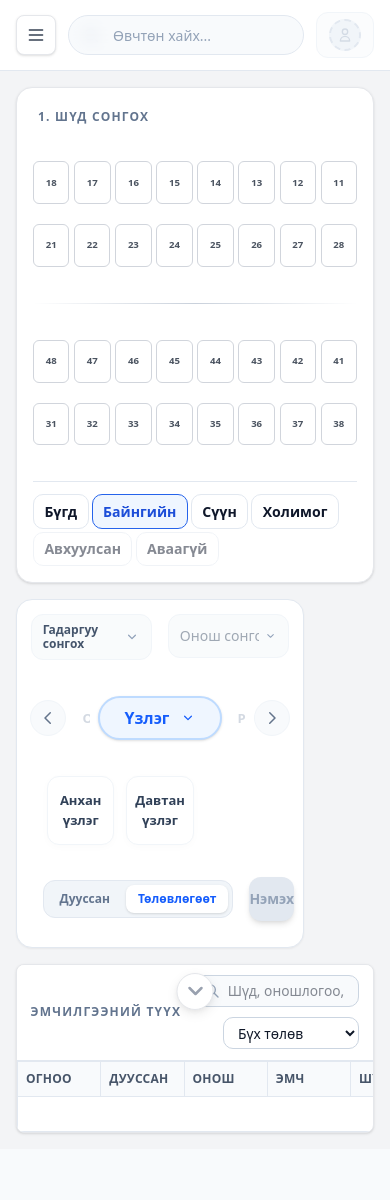
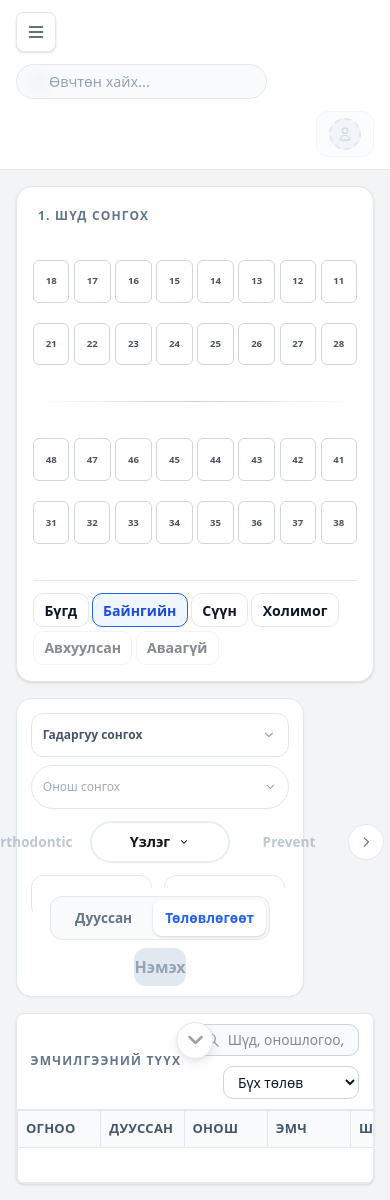
Before and after one commit to khishigtogtokh321/Codexwebapp, a Vue app: page / in a window 390 px wide. Before the commit the page ends 1149 px from the top, so only its background shows below. Built offline with nearby package versions, Linux system fonts and the light colour scheme.

Commit message:
UI RESPONSIVE

```diff
--- a/src/assets/styles/components.css
+++ b/src/assets/styles/components.css
@@ -751,14 +751,14 @@
   }
 
   .ui-input {
-    width: 100%;
+    width: 70%;
     border: 1px solid #e2e8f0;
     border-radius: 999px;
     background: #f8fafc;
     color: #0f172a;
     font-size: 0.9rem;
-    min-height: 2.75rem;
-    padding: 0.55rem 2.75rem 0.55rem 2.75rem;
+    min-height: 2rem;
+    padding: 0.35rem 2rem 0.35rem 2rem;
     transition: border-color 120ms ease, box-shadow 120ms ease, background-color 120ms ease;
   }
 
@@ -1747,8 +1747,7 @@
   .treatment-carousel__item--next {
     color: #94a3b8;
     opacity: 0.6;
-    flex: 1 1 0;
-    min-width: 0;
+    flex: 0 0 110px;
     text-align: center;
     white-space: nowrap;
     overflow: hidden;
@@ -1765,12 +1764,12 @@
 
   .treatment-carousel__active-wrapper {
     position: relative;
-    flex: 0 0 auto;
+    flex: 0 0 140px;
     display: flex;
     justify-content: center;
     align-items: center;
-    width: auto;
-    min-width: 120px;
+    width: 30%;
+    min-width: 140px;
     max-width: 200px;
   }
 
@@ -1785,9 +1784,9 @@
     gap: 0.25rem;
     padding: 0.5rem 0.75rem;
     background: #ffffff;
-    border: 2px solid #2563eb;
+    border: 2px solid #e8efef ;
     border-radius: 999px;
-    color: #1e40af;
+    color: #121318;
     font-size: 0.9rem;
     font-weight: 700;
   }
@@ -2210,7 +2209,7 @@
     display: inline-flex;
     align-items: center;
     justify-content: center;
-    min-height: 44px;
+    min-height: 36px;
     padding: 0.4rem 0.75rem;
     border: none;
     background: transparent;
@@ -2237,7 +2236,7 @@
   /* Full-width Primary Add Button */
   .treatment-add-button-primary {
     width: 100%;
-    height: 52px;
+    height: 38px;
     display: inline-flex;
     align-items: center;
     justify-content: center;
--- a/src/components/history/TreatmentHistoryTable.vue
+++ b/src/components/history/TreatmentHistoryTable.vue
@@ -452,26 +452,34 @@ watch(isEditOpen, (open) => {
   }
 }
 
-/* Enable Horizontal Scroll and avoid squeezing */
+/* Enable Horizontal Scroll and avoid squeezing only on Portrait/Small screens */
+@media (max-width: 1023px) {
+  .history-grid__table {
+    min-width: 1000px;
+    table-layout: fixed;
+  }
+
+  .history-grid__table-shell {
+    overflow-x: auto !important;
+    -webkit-overflow-scrolling: touch;
+  }
+}
+
 .history-grid__table {
-  min-width: 1000px !important;
-  table-layout: fixed;
   width: 100%;
 }
 
 .history-grid__cell,
 .history-grid__table thead th {
-  padding: 10px 8px !important;
-  font-size: 12px !important;
-  white-space: nowrap !important;
+  padding: 10px 8px;
+  font-size: 13px;
+  white-space: nowrap;
   overflow: hidden;
   text-overflow: ellipsis;
 }
 
 .history-grid__table-shell {
-  overflow-x: auto !important;
   overflow-y: auto;
-  -webkit-overflow-scrolling: touch;
 }
 
 .custom-scrollbar::-webkit-scrollbar {
--- a/src/components/layout/TopBar.vue
+++ b/src/components/layout/TopBar.vue
@@ -193,11 +193,11 @@ onBeforeUnmount(() => {
 
 <template>
   <header class="topbar-shell">
-    <div class="topbar-inner !flex-row !items-center !justify-between gap-3 sm:gap-4">
+    <div class="topbar-inner flex flex-col lg:flex-row lg:items-center lg:justify-between gap-3 lg:gap-4">
       <!-- Slot for Menu Button on Tablet/Mobile -->
       <slot name="leading"></slot>
 
-      <div ref="rootRef" class="topbar-search !max-w-[420px]">
+      <div ref="rootRef" class="topbar-search">
         <span class="ui-input__icon" aria-hidden="true">
           <svg viewBox="0 0 24 24" fill="none" stroke="currentColor" stroke-width="1.5">
             <path stroke-linecap="round" stroke-linejoin="round" d="M21 21l-4.35-4.35m0 0a7.5 7.5 0 10-10.61-10.6 7.5 7.5 0 0010.6 10.6z" />
@@ -210,7 +210,7 @@ onBeforeUnmount(() => {
           inputmode="search"
           autocomplete="off"
           placeholder="Өвчтөн хайх..."
-          class="ui-input !bg-slate-100/50 !backdrop-blur-sm focus:!bg-white focus:!ring-4 focus:!ring-blue-500/10 transition-all !min-h-[40px] !h-10 !text-sm"
+          class="ui-input bg-slate-100/50 backdrop-blur-sm focus:bg-white focus:ring-4 focus:ring-blue-500/10 transition-all font-medium"
           :aria-expanded="showDropdown"
           aria-controls="patient-search-dropdown"
           @focus="handleFocus"
@@ -292,7 +292,7 @@ onBeforeUnmount(() => {
         </div>
       </div>
 
-      <div class="topbar-patient-wrap !w-auto">
+      <div class="topbar-patient-wrap">
         <div v-if="activePatientDisplay" class="flex items-center gap-2 sm:gap-3 px-2 py-1 sm:px-3 sm:py-1.5 rounded-xl border border-slate-100/80 bg-white/50 shadow-sm group">
           <div class="text-right hidden sm:block">
             <p class="text-[13px] font-bold text-slate-800 leading-tight">
--- a/src/components/treatment/RightTreatmentWizard.vue
+++ b/src/components/treatment/RightTreatmentWizard.vue
@@ -407,20 +407,26 @@ function handleAdd() {
   >
 
     <div class="treatment-wizard__content">
-      <!-- Side-by-Side Dropdowns -->
-      <div class="grid grid-cols-2 gap-4 mb-6">
-        <div class="treatment-wizard__field relative">
+      <div class="treatment-wizard__row">
+        <div class="treatment-wizard__block treatment-wizard__field">
+          <div class="space-y-2">
+            <!-- <span class="treatment-wizard__field-label">Гадаргуу</span> -->
+            <div class="relative">
             <button
               type="button"
               ref="surfaceTriggerRef"
-            class="treatment-surface-trigger !w-full !rounded-xl !bg-slate-50/80 !border-slate-100"
+              class="treatment-surface-trigger"
               @click="toggleSurfaceDropdown"
             >
-            <span class="treatment-surface-trigger__label !text-slate-600">
+              <span class="treatment-surface-trigger__label">
                 {{ surfaceTriggerLabel }}
               </span>
-            <svg class="h-4 w-4 text-slate-400" viewBox="0 0 20 20" fill="currentColor">
-              <path fill-rule="evenodd" d="M5.23 7.21a.75.75 0 011.06.02L10 10.94l3.71-3.71a.75.75 0 111.06 1.06l-4.24 4.25a.75.75 0 01-1.06 0L5.21 8.29a.75.75 0 01.02-1.08z" clip-rule="evenodd" />
+              <svg class="h-4 w-4 text-slate-400" viewBox="0 0 20 20" fill="currentColor" aria-hidden="true">
+                <path
+                  fill-rule="evenodd"
+                  d="M5.23 7.21a.75.75 0 011.06.02L10 10.94l3.71-3.71a.75.75 0 111.06 1.06l-4.24 4.25a.75.75 0 01-1.06 0L5.21 8.29a.75.75 0 01.02-1.08z"
+                  clip-rule="evenodd"
+                />
               </svg>
             </button>
 
@@ -429,41 +435,94 @@ function handleAdd() {
                 v-if="showSurfaceDropdown"
                 ref="surfaceDropdownRef"
                 class="treatment-surface-dropdown"
-              :class="surfaceDropdownPlacement === 'top' ? 'treatment-surface-dropdown--top' : 'treatment-surface-dropdown--bottom'"
+                :class="surfaceDropdownPlacement === 'top'
+                  ? 'treatment-surface-dropdown--top'
+                  : 'treatment-surface-dropdown--bottom'"
                 :style="surfaceDropdownStyles"
               >
                 <div class="treatment-surface-dropdown__content">
                   <div class="treatment-surface-grid">
                     <div></div>
-                  <button type="button" class="treatment-surface-button" :class="selectedSurfaces.includes('B/F') ? 'treatment-surface-button--selected' : ''" @click="toggleSurface('B/F')">B/F</button>
+                    <button
+                      type="button"
+                      class="treatment-surface-button"
+                      :class="selectedSurfaces.includes('B/F') ? 'treatment-surface-button--selected' : ''"
+                      @click="toggleSurface('B/F')"
+                    >
+                      B/F
+                    </button>
+
                     <div></div>
-                  <button type="button" class="treatment-surface-button" :class="selectedSurfaces.includes('M') ? 'treatment-surface-button--selected' : ''" @click="toggleSurface('M')">M</button>
-                  <button type="button" class="treatment-surface-button" :class="selectedSurfaces.includes('O/I') ? 'treatment-surface-button--selected' : ''" @click="toggleSurface('O/I')">O/I</button>
-                  <button type="button" class="treatment-surface-button" :class="selectedSurfaces.includes('D') ? 'treatment-surface-button--selected' : ''" @click="toggleSurface('D')">D</button>
+
+                    <button
+                      type="button"
+                      class="treatment-surface-button"
+                      :class="selectedSurfaces.includes('M') ? 'treatment-surface-button--selected' : ''"
+                      @click="toggleSurface('M')"
+                    >
+                      M
+                    </button>
+
+                    <button
+                      type="button"
+                      class="treatment-surface-button"
+                      :class="selectedSurfaces.includes('O/I') ? 'treatment-surface-button--selected' : ''"
+                      @click="toggleSurface('O/I')"
+                    >
+                      O/I
+                    </button>
+
+                    <button
+                      type="button"
+                      class="treatment-surface-button"
+                      :class="selectedSurfaces.includes('D') ? 'treatment-surface-button--selected' : ''"
+                      @click="toggleSurface('D')"
+                    >
+                      D
+                    </button>
+
                     <div></div>
-                  <button type="button" class="treatment-surface-button" :class="selectedSurfaces.includes('L/P') ? 'treatment-surface-button--selected' : ''" @click="toggleSurface('L/P')">L/P</button>
+                    <button
+                      type="button"
+                      class="treatment-surface-button"
+                      :class="selectedSurfaces.includes('L/P') ? 'treatment-surface-button--selected' : ''"
+                      @click="toggleSurface('L/P')"
+                    >
+                      L/P
+                    </button>
                     <div></div>
                   </div>
                 </div>
               </div>
             </Teleport>
+
+          </div>
+        </div>
       </div>
 
-        <div class="treatment-wizard__field relative">
+        <div class="treatment-wizard__block treatment-wizard__field">
+          <div class="space-y-3">
+            <!-- <span class="treatment-wizard__field-label">Онош сонгох</span> -->
+            <div>
+              <div class="relative">
               <div
                 ref="diagnosisTriggerRef"
-            class="treatment-diagnosis-trigger !w-full !rounded-xl !bg-slate-50/80 !border-slate-100"
+                class="treatment-diagnosis-trigger"
                 @click="toggleDiagnosisDropdown"
               >
                 <input
                   v-model="diagnosisQuery"
                   type="text"
                   placeholder="Онош сонгох"
-              class="treatment-input w-full bg-transparent text-slate-600 focus:outline-none !text-sm"
+                  class="treatment-input w-full bg-transparent text-slate-600 focus:outline-none"
                   @focus="openDiagnosisDropdown"
                 />
-            <svg class="h-4 w-4 text-slate-400" viewBox="0 0 20 20" fill="currentColor">
-              <path fill-rule="evenodd" d="M5.23 7.21a.75.75 0 011.06.02L10 10.94l3.71-3.71a.75.75 0 111.06 1.06l-4.24 4.25a.75.75 0 01-1.06 0L5.21 8.29a.75.75 0 01.02-1.08z" clip-rule="evenodd" />
+                <svg class="h-4 w-4 text-slate-400" viewBox="0 0 20 20" fill="currentColor" aria-hidden="true">
+                  <path
+                    fill-rule="evenodd"
+                    d="M5.23 7.21a.75.75 0 011.06.02L10 10.94l3.71-3.71a.75.75 0 111.06 1.06l-4.24 4.25a.75.75 0 01-1.06 0L5.21 8.29a.75.75 0 01.02-1.08z"
+                    clip-rule="evenodd"
+                  />
                 </svg>
               </div>
 
@@ -472,10 +531,18 @@ function handleAdd() {
                   v-if="showDiagnosisDropdown"
                   ref="diagnosisDropdownRef"
                   class="treatment-diagnosis-dropdown"
-              :class="dropdownPlacement === 'top' ? 'treatment-diagnosis-dropdown--top' : 'treatment-diagnosis-dropdown--bottom'"
+                  :class="dropdownPlacement === 'top'
+                    ? 'treatment-diagnosis-dropdown--top'
+                    : 'treatment-diagnosis-dropdown--bottom'"
                   :style="dropdownStyles"
                 >
-              <button type="button" class="treatment-diagnosis-clear" @click.stop="clearDiagnosis">Алгасах</button>
+                  <button
+                    type="button"
+                    class="treatment-diagnosis-clear"
+                    @click.stop="clearDiagnosis"
+                  >
+                    Алгасах
+                  </button>
                   <div class="treatment-diagnosis-list divide-y divide-slate-100">
                     <button
                       v-for="item in filteredDiagnoses"
@@ -490,66 +557,7 @@ function handleAdd() {
                   </div>
                 </div>
               </Teleport>
-        </div>
-      </div>
 
-      <div class="treatment-wizard__block treatment-wizard__block--codes min-w-0">
-        <!-- Carousel-with-Peek Navigation + Dropdown -->
-      <!-- Carousel -->
-      <div class="treatment-carousel !justify-center gap-2 mb-6">
-        <button type="button" class="treatment-carousel__arrow !w-9 !h-9 !bg-slate-50 !border-slate-100" @click="handlePrevType">
-          <svg class="w-5 h-5" viewBox="0 0 20 20" fill="currentColor">
-            <path fill-rule="evenodd" d="M12.78 4.22a.75.75 0 010 1.06L8.06 10l4.72 4.72a.75.75 0 11-1.06 1.06l-5.25-5.25a.75.75 0 010-1.06l5.25-5.25a.75.75 0 011.06 0z" clip-rule="evenodd" />
-          </svg>
-        </button>
-
-        <button type="button" class="treatment-carousel__item treatment-carousel__item--prev !text-[13px] opacity-40 px-2" @click="handlePrevType">
-          {{ prevType?.label }}
-        </button>
-
-        <div class="treatment-carousel__active-wrapper">
-          <button type="button" class="treatment-carousel__item treatment-carousel__item--active !bg-blue-50 !text-blue-600 !border-blue-200 !px-6 !py-2 !rounded-full !text-base font-bold shadow-sm" @click="toggleCategoryDropdown">
-            {{ currentType?.label }}
-            <svg class="w-4 h-4 ml-1.5" viewBox="0 0 20 20" fill="currentColor">
-              <path fill-rule="evenodd" d="M5.23 7.21a.75.75 0 011.06.02L10 10.94l3.71-3.71a.75.75 0 111.06 1.06l-4.24 4.25a.75.75 0 01-1.06 0L5.21 8.29a.75.75 0 01.02-1.08z" clip-rule="evenodd" />
-            </svg>
-          </button>
-
-          <div v-if="showCategoryDropdown" class="treatment-carousel__dropdown">
-            <button v-for="(type, index) in wizardTreatmentTypes" :key="type.id" type="button" class="treatment-carousel__dropdown-item" :class="currentTypeIndex === index ? 'treatment-carousel__dropdown-item--active' : ''" @click="selectCategory(index)">
-              <span v-if="currentTypeIndex === index" class="treatment-carousel__dropdown-check">✓</span>
-              {{ type.label }}
-            </button>
-          </div>
-        </div>
-
-        <button type="button" class="treatment-carousel__item treatment-carousel__item--next !text-[13px] opacity-40 px-2" @click="handleNextType">
-          {{ nextType?.label }}
-        </button>
-
-        <button type="button" class="treatment-carousel__arrow !w-9 !h-9 !bg-slate-50 !border-slate-100" @click="handleNextType">
-          <svg class="w-5 h-5" viewBox="0 0 20 20" fill="currentColor">
-            <path fill-rule="evenodd" d="M7.22 4.22a.75.75 0 011.06 0l5.25 5.25a.75.75 0 010 1.06l-5.25 5.25a.75.75 0 11-1.06-1.06L11.94 10 7.22 5.28a.75.75 0 010-1.06z" clip-rule="evenodd" />
-          </svg>
-        </button>
-      </div>
-
-      <!-- Code Grid (3 Columns) -->
-      <div class="grid grid-cols-3 gap-3 min-w-0 mb-6 px-4">
-        <div v-for="item in currentCodes" :key="item.code" class="relative group">
-          <button
-            type="button"
-            class="treatment-code-button !w-full !rounded-xl !bg-white !border-slate-100 !px-2 !py-3.5 shadow-[0_2px_8px_rgba(0,0,0,0.02)] transition-all hover:border-blue-200"
-            :class="isCodeSelected(item.code) ? 'bg-blue-50 border-blue-300 ring-1 ring-blue-100 !shadow-blue-500/5' : ''"
-            @click="toggleCode(item.code)"
-          >
-            <span class="block text-center text-[13px] font-bold text-slate-700">{{ item.nameMn || item.name }}</span>
-          </button>
-          <div
-            class="treatment-code-tooltip"
-            :class="showTooltipCode === item.code ? 'treatment-code-tooltip--visible' : ''"
-          >
-            {{ item.code }}
             </div>
           </div>
         </div>
@@ -557,23 +565,128 @@ function handleAdd() {
 
       </div>
 
-    <div class="treatment-action-bar !bg-white !p-4 !rounded-b-2xl !border-t-slate-50">
-      <div class="flex items-center justify-between gap-4">
-        <div class="treatment-status-actions-segmented !bg-slate-100 !p-1 !rounded-xl !gap-1 !flex-1 !max-w-[320px]">
+      <div class="treatment-wizard__block treatment-wizard__block--codes min-w-0">
+        <!-- Carousel-with-Peek Navigation + Dropdown -->
+        <div class="treatment-carousel">
+          <!-- Left Arrow -->
+          <button
+            type="button"
+            class="treatment-carousel__arrow"
+            @click="handlePrevType"
+            aria-label="Previous category"
+          >
+            <svg class="w-4 h-4" viewBox="0 0 20 20" fill="currentColor">
+              <path fill-rule="evenodd" d="M12.78 4.22a.75.75 0 010 1.06L8.06 10l4.72 4.72a.75.75 0 11-1.06 1.06l-5.25-5.25a.75.75 0 010-1.06l5.25-5.25a.75.75 0 011.06 0z" clip-rule="evenodd" />
+            </svg>
+          </button>
+
+          <!-- Previous Category (Faded) -->
+          <button
+            type="button"
+            class="treatment-carousel__item treatment-carousel__item--prev"
+            @click="handlePrevType"
+          >
+            {{ prevType?.label }}
+          </button>
+
+          <!-- Active Category (Clickable for Dropdown) -->
+          <div class="treatment-carousel__active-wrapper">
+            <button
+              type="button"
+              class="treatment-carousel__item treatment-carousel__item--active"
+              @click="toggleCategoryDropdown"
+            >
+              {{ currentType?.label }}
+              <svg class="w-3 h-3 ml-1" viewBox="0 0 20 20" fill="currentColor">
+                <path fill-rule="evenodd" d="M5.23 7.21a.75.75 0 011.06.02L10 10.94l3.71-3.71a.75.75 0 111.06 1.06l-4.24 4.25a.75.75 0 01-1.06 0L5.21 8.29a.75.75 0 01.02-1.08z" clip-rule="evenodd" />
+              </svg>
+            </button>
+
+            <!-- Category Dropdown -->
+            <div v-if="showCategoryDropdown" class="treatment-carousel__dropdown">
+              <button
+                v-for="(type, index) in wizardTreatmentTypes"
+                :key="type.id"
+                type="button"
+                class="treatment-carousel__dropdown-item"
+                :class="currentTypeIndex === index ? 'treatment-carousel__dropdown-item--active' : ''"
+                @click="selectCategory(index)"
+              >
+                <span v-if="currentTypeIndex === index" class="treatment-carousel__dropdown-check">✓</span>
+                {{ type.label }}
+              </button>
+            </div>
+          </div>
+
+          <!-- Next Category (Faded) -->
+          <button
+            type="button"
+            class="treatment-carousel__item treatment-carousel__item--next"
+            @click="handleNextType"
+          >
+            {{ nextType?.label }}
+          </button>
+
+          <!-- Right Arrow -->
+          <button
+            type="button"
+            class="treatment-carousel__arrow"
+            @click="handleNextType"
+            aria-label="Next category"
+          >
+            <svg class="w-4 h-4" viewBox="0 0 20 20" fill="currentColor">
+              <path fill-rule="evenodd" d="M7.22 4.22a.75.75 0 011.06 0l5.25 5.25a.75.75 0 010 1.06l-5.25 5.25a.75.75 0 11-1.06-1.06L11.94 10 7.22 5.28a.75.75 0 010-1.06z" clip-rule="evenodd" />
+            </svg>
+          </button>
+        </div>
+
+        <div
+          class="treatment-code-grid grid gap-3 min-w-0
+            [grid-template-columns:repeat(auto-fit,minmax(84px, 1fr))]
+            lg:gap-2 lg:[grid-template-columns:repeat(auto-fit,minmax(72px,1fr))]
+            xl:gap-3 xl:[grid-template-columns:repeat(auto-fit,minmax(88px,1fr))]]
+            "
+              >
+          <div v-for="item in currentCodes" :key="item.code" class="relative group">
+            <button
+              type="button"
+              class="treatment-code-button"
+              :class="isCodeSelected(item.code) ? 'bg-blue-50 border-blue-300 ring-1 ring-blue-200' : ''"
+              @click="toggleCode(item.code)"
+            >
+              <span class="block text-center">{{ item.code }}</span>
+            </button>
+            <div
+              class="treatment-code-tooltip"
+              :class="showTooltipCode === item.code ? 'treatment-code-tooltip--visible' : ''"
+            >
+              {{ item.nameMn || item.name }}
+            </div>
+          </div>
+        </div>
+      </div>
+
+    </div>
+
+    <div class="treatment-action-bar treatment-action-bar--inline">
+      <div class="treatment-wizard-footer treatment-wizard-footer--inline">
+        <!-- Inline layout: Status on left, Add button on right -->
+        <div class="treatment-status-actions-segmented treatment-status-actions-segmented--compact">
           <button
             v-for="option in statusOptions"
             :key="option.id"
             type="button"
-            class="flex-1 py-1.5 px-3 rounded-lg text-xs font-bold transition-all"
-            :class="isStatusActive(option.id) ? 'bg-white text-blue-600 shadow-sm' : 'text-slate-500 hover:text-slate-700'"
+            class="treatment-status-segment treatment-status-segment--compact"
+            :class="isStatusActive(option.id) ? 'treatment-status-segment--active' : ''"
             @click="onSelectStatus(option.id)"
           >
             {{ option.label }}
           </button>
         </div>
+        <div class="flex-1  items-end gap-1.5">
           <button
             type="button"
-          class="treatment-add-button-primary !flex-1 !rounded-xl !h-11 !text-sm font-bold shadow-md hover:shadow-lg transition-all"
+            class="treatment-add-button-primary treatment-add-button-primary--compact w-full"
             :disabled="!canAdd"
             @click="handleAdd"
           >
@@ -581,5 +694,6 @@ function handleAdd() {
           </button>
         </div>
       </div>
+    </div>
   </section>
 </template>
--- a/src/views/TreatmentPage.vue
+++ b/src/views/TreatmentPage.vue
@@ -361,7 +361,7 @@ watch(
         </template>
       </TopBar>
       <main class="flex-1 overflow-y-auto bg-gray-100">
-        <div class="p-4 md:p-6 space-y-4 [perspective:1200px]">
+        <div class="p-4 md:p-6 space-y-4">
 
 
           <Transition
```
Lines whose indentation alone changed are shown as unchanged.
